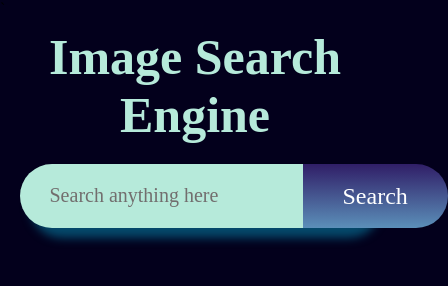
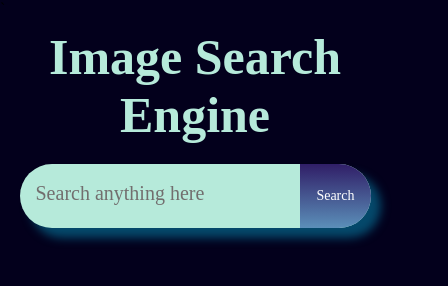
Before and after one commit to raju-raushan/image_hunt, a plain HTML site: page index.html in a window 390 px wide. Shown: the top 286 px of the page, 448 px wide, since content can reach past the window. Drawn offline with Linux system fonts and the light colour scheme; a script that the page names is missing.

Commit message:
Add files via upload

```diff
--- a/style.css
+++ b/style.css
@@ -85,6 +85,32 @@ form button{
     border-top-right-radius: 35px;
     border-bottom-right-radius: 35px;
     cursor: pointer;
+}
+
+/* Responsive Form Button */
+form input {
+  padding: 10px 20px; /* Adjust padding for button size */
+  font-size: 16px; /* Adjust font size */
+}
+
+@media only screen and (max-width: 600px) {
+  form input {
+      padding: 8px 16px; /* Modify padding for smaller screens */
+      font-size: 14px; /* Adjust font size for smaller screens */
+  }
+}
+
+/* Responsive Form Button */
+form button {
+    padding: 10px 20px; /* Adjust padding for button size */
+    font-size: 16px; /* Adjust font size */
+}
+
+@media only screen and (max-width: 600px) {
+    form button {
+        padding: 8px 16px; /* Modify padding for smaller screens */
+        font-size: 14px; /* Adjust font size for smaller screens */
+    }
 }
 
 ::placeholder{
```
